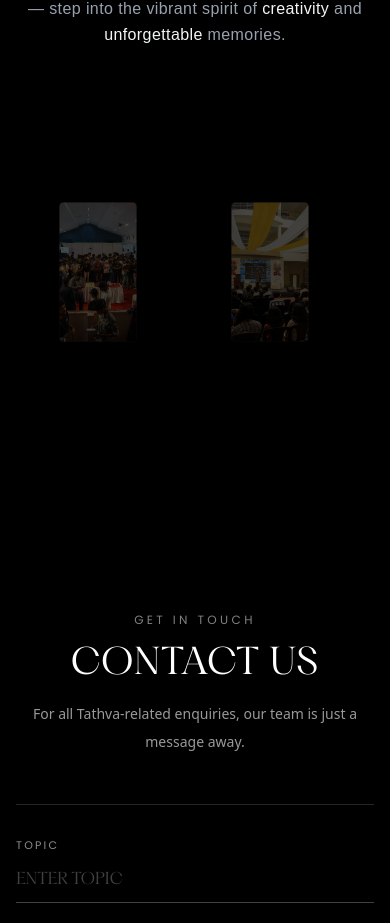
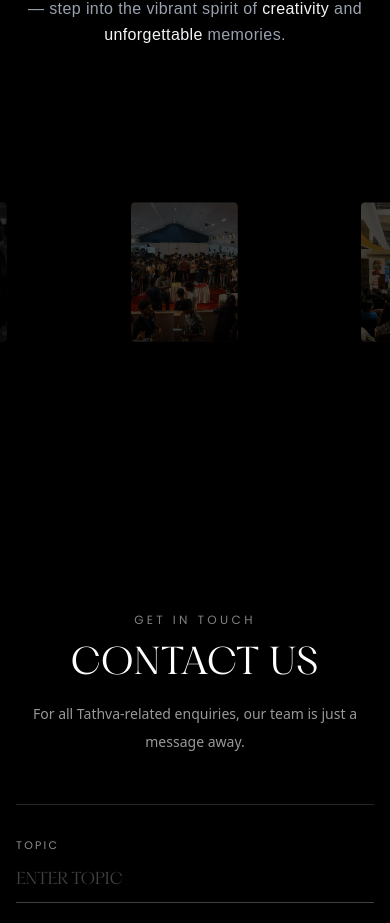
Before and after one commit to Tathva-26/temp, a Next.js app: page / in a window 390 px wide. Shown: the part 5998-6921 px from the top of the page. Built offline with nearby package versions, Linux system fonts and the light colour scheme; a web font is replaced by a local one.

Commit message:
mightve fixed auto pause on phone and dimension

```diff
--- a/src/components/Galleryv2.jsx
+++ b/src/components/Galleryv2.jsx
@@ -243,6 +243,8 @@ const Gallery = forwardRef((props, ref) => {
         onScroll={handleScroll}
         onMouseEnter={handleMouseEnter}
         onMouseLeave={handleMouseLeave}
+        onTouchStart={handleMouseEnter}
+        onTouchEnd={handleMouseLeave}
         style={{ scrollBehavior: "auto" }}
         className="relative overflow-x-scroll snap-x py-16 [scrollbar-width:none] [&::-webkit-scrollbar]:hidden"
       >
@@ -253,9 +255,11 @@ const Gallery = forwardRef((props, ref) => {
               data-gallery-item
               className="shrink-0 snap-center"
               style={{
-                width: "40vw",
-                maxWidth: "520px",
+                width: "55vw",       // was 70vw — too wide, ate up the peek space
+                maxWidth: "420px",
                 willChange: "transform",
+
+
               }}
             >
               <img
```
